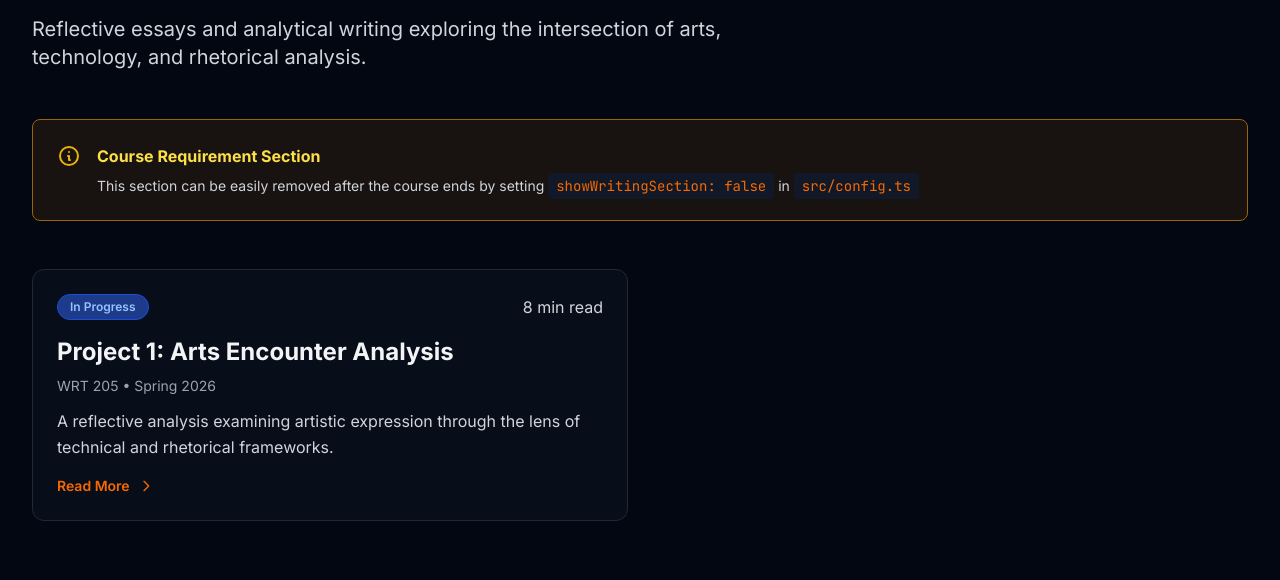
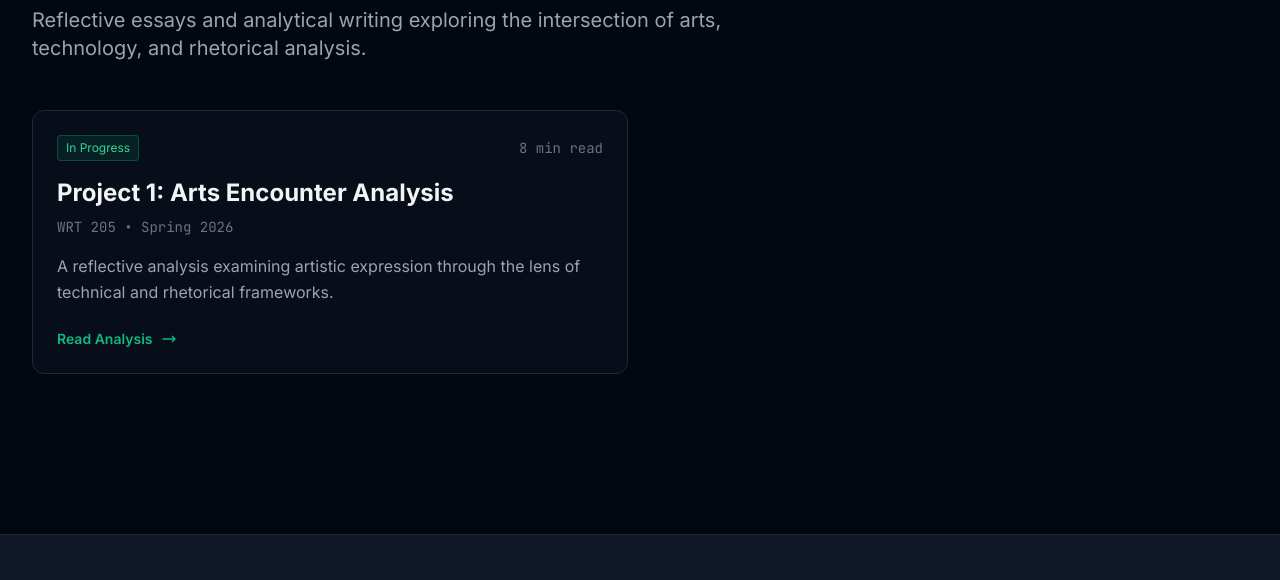
Before and after one commit to adiloryspayev/adiloryspayev.github.io, an Astro site: page /writing in a window 1280 px wide. Shown: the part 257-837 px from the top of the page. Built offline with nearby package versions, Linux system fonts and the light colour scheme; Astro itself is replaced by a stand-in of ours.

Commit message:
Update writing.astro

```diff
--- a/src/pages/writing.astro
+++ b/src/pages/writing.astro
@@ -14,72 +14,47 @@ const writings = [
 ];
 ---
 
-<BaseLayout title="Writing | Adil Oryspayev">
+<BaseLayout title="Inquiry | Adil Oryspayev">
   <div class="max-w-7xl mx-auto px-4 sm:px-6 lg:px-8 py-20">
-    <!-- Header -->
     <div class="mb-12 animate-fade-in">
-      <div class="inline-block px-4 py-2 bg-gray-800 border border-su-orange text-su-orange text-sm font-mono rounded-full mb-4">
+      <div class="inline-block px-4 py-2 bg-gray-900 border border-emerald-500/30 text-emerald-400 text-sm font-mono rounded-full mb-4">
         WRT 205 • Spring 2026
       </div>
-      <h1 class="section-title">Writing Portfolio</h1>
-      <p class="text-xl text-gray-300 max-w-3xl">
-        Reflective essays and analytical writing exploring the intersection of arts,
-        technology, and rhetorical analysis.
+      <h1 class="text-4xl font-bold text-gray-100 mb-6">Inquiry Portfolio</h1>
+      <p class="text-xl text-gray-400 max-w-3xl">
+        Reflective essays and analytical writing exploring the intersection of arts, technology, and rhetorical analysis.
       </p>
     </div>
 
-    <!-- Note about Removal -->
-    <div class="bg-yellow-900/20 border border-yellow-700 rounded-lg p-6 mb-12">
-      <div class="flex gap-4">
-        <svg class="w-6 h-6 text-yellow-500 flex-shrink-0" fill="none" stroke="currentColor" viewBox="0 0 24 24">
-          <path stroke-linecap="round" stroke-linejoin="round" stroke-width="2" d="M13 16h-1v-4h-1m1-4h.01M21 12a9 9 0 11-18 0 9 9 0 0118 0z"/>
-        </svg>
-        <div>
-          <h3 class="font-bold text-yellow-300 mb-2">Course Requirement Section</h3>
-          <p class="text-gray-300 text-sm">
-            This section can be easily removed after the course ends by setting
-            <code class="text-su-orange px-2 py-1 bg-gray-900 rounded">showWritingSection: false</code>
-            in <code class="text-su-orange px-2 py-1 bg-gray-900 rounded">src/config.ts</code>
-          </p>
-        </div>
-      </div>
-    </div>
-
-    <!-- Writing Cards -->
     <div class="grid grid-cols-1 md:grid-cols-2 gap-6">
-      {writings.map((writing, index) => (
+      {writings.map((writing) => (
         <a
           href={`/writing/${writing.slug}`}
-          class="card group hover:scale-[1.02] transition-transform animate-slide-up"
-          style={`animation-delay: ${index * 0.1}s`}
+          class="card group hover:-translate-y-1"
         >
           <div class="flex items-center justify-between mb-4">
-            <span class={`px-3 py-1 rounded-full text-xs font-semibold ${
-              writing.status === 'Published'
-                ? 'bg-green-900 text-green-300 border border-green-700'
-                : 'bg-blue-900 text-blue-300 border border-blue-700'
-            }`}>
+            <span class="px-2 py-1 bg-emerald-900/30 border border-emerald-500/30 text-emerald-400 text-xs rounded">
               {writing.status}
             </span>
-            <span class="reading-time">{writing.readTime}</span>
+            <span class="text-sm text-gray-500 font-mono">{writing.readTime}</span>
           </div>
 
-          <h2 class="text-2xl font-bold text-gray-100 mb-2 group-hover:text-su-orange transition-colors">
+          <h2 class="text-2xl font-bold text-gray-100 mb-2 group-hover:text-emerald-400 transition-colors">
             {writing.title}
           </h2>
 
-          <p class="text-sm text-gray-400 mb-3">
+          <p class="text-sm text-gray-500 mb-4 font-mono">
             {writing.course} • {writing.date}
           </p>
 
-          <p class="text-gray-300 leading-relaxed mb-4">
+          <p class="text-gray-400 leading-relaxed mb-6">
             {writing.description}
           </p>
 
-          <div class="flex items-center gap-2 text-su-orange font-semibold text-sm">
-            Read More
+          <div class="flex items-center gap-2 text-emerald-500 font-semibold text-sm">
+            Read Analysis
             <svg class="w-4 h-4 group-hover:translate-x-1 transition-transform" fill="none" stroke="currentColor" viewBox="0 0 24 24">
-              <path stroke-linecap="round" stroke-linejoin="round" stroke-width="2" d="M9 5l7 7-7 7"/>
+              <path stroke-linecap="round" stroke-linejoin="round" stroke-width="2" d="M17 8l4 4m0 0l-4 4m4-4H3"/>
             </svg>
           </div>
         </a>
```
